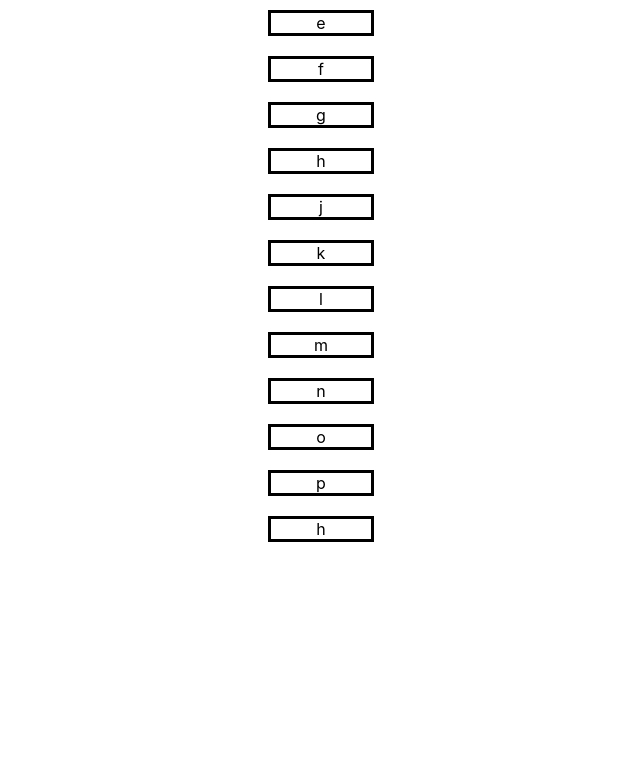
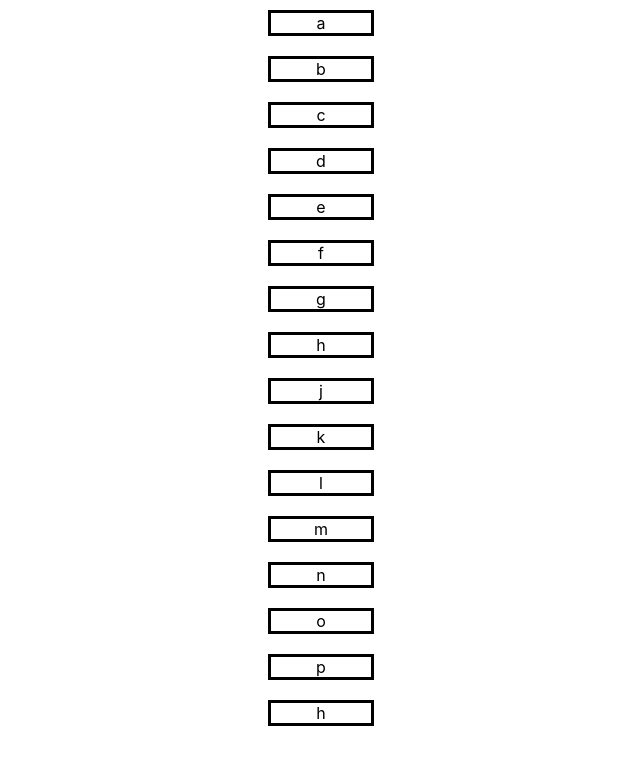
Before and after one commit to gladiatorgiftson/keyboard-navigation-check, a React (Create React App) app: page / in a window 1280 px wide. Shown: the top 764 px of the page, without its empty margins (319-959 px from the left). Built offline with nearby package versions, Linux system fonts and the light colour scheme.

Commit message:
Chnages related to concureent select

```diff
--- a/src/App.js
+++ b/src/App.js
@@ -2,8 +2,8 @@ import "./App.css";
 import { useEffect, useState } from "react";
 
 function App() {
-  // const dummyData1 = ["a", "b", "c", "d"];
-  const dummyData1 = false
+  const dummyData1 = ["a", "b", "c", "d"];
+  // const dummyData1 = false;
   const dummyData2 = ["e", "f", "g", "h"];
   // const dummyData2 = false
   const dummyData3 = ["j", "k", "l", "m"];
@@ -11,15 +11,31 @@ function App() {
   const dummyData4 = ["n", "o", "p", "h"];
   // const dummyData4 = false
 
-  const [activeRow, setActiveRow] = useState("10");
-  const [activeRowIndex, setRowIndex] = useState()
+  const [activeRow, setActiveRow] = useState();
+  const [rowIndex, setRowIndex] = useState([]);
+  const [activeIndex, setActiveIndex] = useState();
+  const [activeRowIndex, setActiveRowIndex] = useState("");
+  const [indexValue, setIndexValue] = useState(0);
+  const [indexLength, setIndexLength] = useState(6);
   // cosnt [rowName, setName]
+  const handleDownPress = () => {
+    if (rowIndex.isEmpty) {
+      setRowIndex(["vehicle", "customers", "agreements", "reservation"]);
+      setActiveIndex(rowIndex[indexValue]);
+      setIndexValue(0);
+    }
+  };
 
-  const useKeyPress = (targetKey) => {
-    const [keyPressed, setKeyPressed] = useState(false);
+  const useComponetActive = () => {
+    useEffect(() => {
+      setActiveRowIndex(activeIndex + indexValue);
+    }, [activeIndex, indexValue]);
+  };
+
+  const useKeyPress = () => {
     function downHandler({ key }) {
       if (key === "ArrowDown") {
-        setActiveRow();
+        handleDownPress();
       }
     }
     // If released key is our target key then set to false
@@ -37,8 +53,7 @@ function App() {
         window.removeEventListener("keydown", downHandler);
         window.removeEventListener("keyup", upHandler);
       };
-    }, []); // Empty array ensures that effect is only run on mount and unmount
-    return keyPressed;
+    }, [rowIndex]); // Empty array ensures that effect is only run on mount and unmount
   };
 
   useKeyPress();
@@ -46,7 +61,7 @@ function App() {
     <div className="App-container">
       {dummyData1 &&
         dummyData1.map((item, index) => {
-          const activeRowIndex = "Vehicle" + index;
+          const activeRowIndex = "vehicle" + index;
           console.log(activeRowIndex);
           return (
             <div
@@ -59,12 +74,14 @@ function App() {
         })}
       {dummyData2 &&
         dummyData2.map((item, index) => {
-          const activeRowIndex = "Customers" + index;
-          console.log(activeRowIndex);
+          const activeRowIndex = "customers" + index;
           return (
             <div
               key={index}
               className={activeRowIndex === activeRow ? "Active" : "App-Item"}
+              onClick={(e) => {
+                console.log(activeRowIndex);
+              }}
             >
               {item}
             </div>
@@ -73,11 +90,13 @@ function App() {
       {dummyData3 &&
         dummyData3.map((item, index) => {
           const activeRowIndex = "Agreements" + index;
-          console.log(activeRowIndex);
           return (
             <div
               key={index}
               className={activeRowIndex === activeRow ? "Active" : "App-Item"}
+              onClick={(e) => {
+                console.log(activeRowIndex);
+              }}
             >
               {item}
             </div>
```
